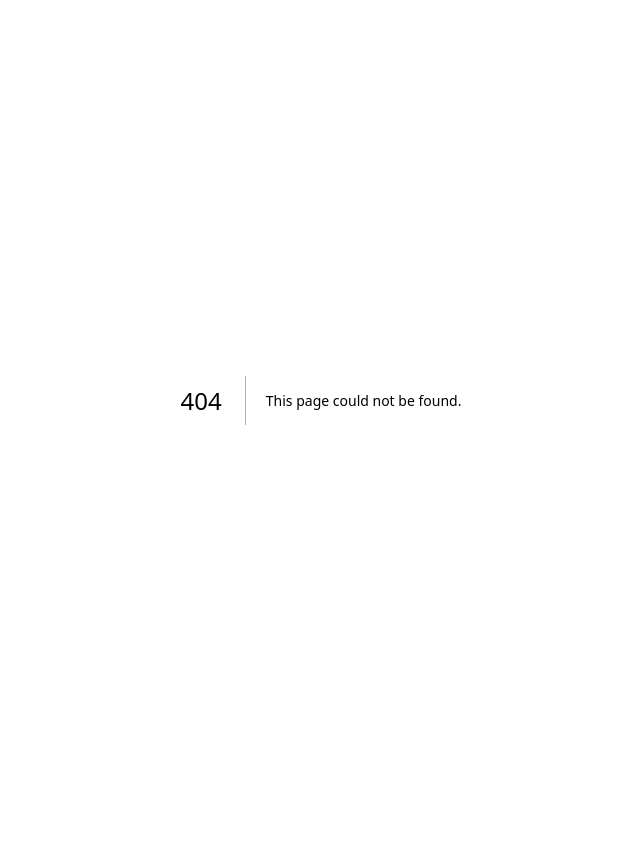
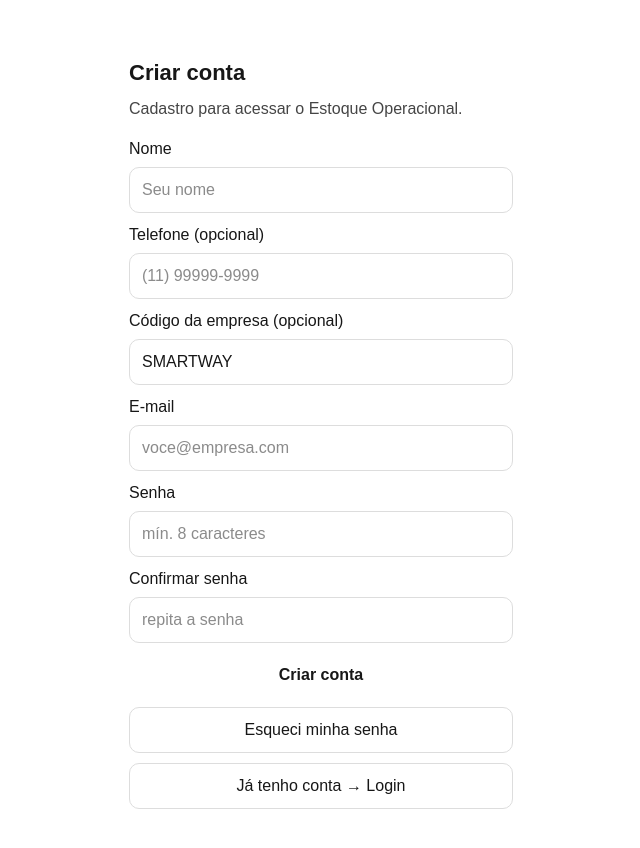
Before and after one commit to samvms/app_estoque, a Next.js app: page /signup in a window 1280 px wide. Before the commit this address had no page. Shown: the top 848 px of the page, without its empty margins (319-959 px from the left). Before the commit the page ends 800 px from the top, so only its background shows below. Built offline with nearby package versions, Linux system fonts and the light colour scheme; no server answers.

Commit message:
featured: add criar usuario e redefinir senha

```diff
--- /dev/null
+++ b/src/app/(public)/reset-password/page.tsx
@@ -0,0 +1,48 @@
+'use client'
+
+import { useState } from 'react'
+import { supabase } from '@/lib/supabase/client'
+
+export default function ResetPasswordPage() {
+  const [email, setEmail] = useState('')
+  const [msg, setMsg] = useState<string | null>(null)
+  const [loading, setLoading] = useState(false)
+
+  async function handleReset(e: React.FormEvent) {
+    e.preventDefault()
+    setMsg(null)
+    setLoading(true)
+
+    await supabase.auth.resetPasswordForEmail(email, {
+      redirectTo: `${location.origin}/update-password`,
+    })
+
+    setMsg(
+      'Se existir uma conta com esse e-mail, enviamos instruções para redefinir a senha.'
+    )
+    setLoading(false)
+  }
+
+  return (
+    <div style={{ maxWidth: 420, margin: '40px auto', padding: 16 }}>
+      <h1>Redefinir senha</h1>
+
+      <form onSubmit={handleReset} style={{ display: 'grid', gap: 10 }}>
+        <input
+          type="email"
+          placeholder="seu@email.com"
+          value={email}
+          onChange={(e) => setEmail(e.target.value)}
+          required
+          style={{ padding: 10, borderRadius: 10, border: '1px solid #ddd' }}
+        />
+
+        <button disabled={loading}>
+          {loading ? 'Enviando...' : 'Enviar link'}
+        </button>
+
+        {msg && <p>{msg}</p>}
+      </form>
+    </div>
+  )
+}
--- /dev/null
+++ b/src/app/(public)/signup/page.tsx
@@ -0,0 +1,234 @@
+'use client'
+
+import { useMemo, useState } from 'react'
+import { useRouter } from 'next/navigation'
+import { supabase } from '@/lib/supabase/client'
+
+
+type FormState = {
+  nome: string
+  telefone: string
+  empresaCodigo: string
+  email: string
+  senha: string
+  confirmarSenha: string
+}
+
+export default function SignupPage() {
+  const router = useRouter()
+
+  const [form, setForm] = useState<FormState>({
+    nome: '',
+    telefone: '',
+    empresaCodigo: 'SMARTWAY',
+    email: '',
+    senha: '',
+    confirmarSenha: '',
+  })
+
+  const [loading, setLoading] = useState(false)
+  const [error, setError] = useState<string | null>(null)
+  const [success, setSuccess] = useState<string | null>(null)
+
+  function onChange<K extends keyof FormState>(key: K, value: FormState[K]) {
+    setForm((prev) => ({ ...prev, [key]: value }))
+  }
+
+  function validate(): string | null {
+    if (!form.nome.trim()) return 'Informe seu nome.'
+    if (!form.email.trim()) return 'Informe seu e-mail.'
+    if (!form.senha) return 'Informe sua senha.'
+    if (form.senha.length < 8) return 'A senha deve ter pelo menos 8 caracteres.'
+    if (form.senha !== form.confirmarSenha) return 'As senhas não conferem.'
+    return null
+  }
+
+  async function handleSubmit(e: React.FormEvent) {
+    e.preventDefault()
+    setError(null)
+    setSuccess(null)
+
+    const v = validate()
+    if (v) {
+      setError(v)
+      return
+    }
+
+    setLoading(true)
+    try {
+      const { data, error } = await supabase.auth.signUp({
+        email: form.email.trim(),
+        password: form.senha,
+        options: {
+          data: {
+            nome: form.nome.trim(),
+            telefone: form.telefone.trim() || null,
+            empresa_codigo: form.empresaCodigo.trim() || 'SMARTWAY',
+          },
+        },
+      })
+
+      if (error) throw error
+
+      // Se email confirmation estiver ligada, session pode vir null
+      if (!data.session) {
+        setSuccess('Se o cadastro for possível, enviamos um e-mail de confirmação. Se você já tiver conta, use "Esqueci minha senha".')
+        return
+      }
+
+      // Se não precisar confirmar email, já loga e segue
+      router.push('/')
+    } catch (err: any) {
+      const msg =
+        err?.message ||
+        'Não foi possível criar sua conta. Verifique os dados e tente novamente.'
+      setError(msg)
+    } finally {
+      setLoading(false)
+    }
+  }
+
+  return (
+    <div style={{ maxWidth: 420, margin: '40px auto', padding: 16 }}>
+      <h1 style={{ fontSize: 22, fontWeight: 700, marginBottom: 8 }}>Criar conta</h1>
+      <p style={{ marginBottom: 16, opacity: 0.8 }}>
+        Cadastro para acessar o Estoque Operacional.
+      </p>
+
+      <form onSubmit={handleSubmit} style={{ display: 'grid', gap: 10 }}>
+        <label>
+          Nome
+          <input
+            value={form.nome}
+            onChange={(e) => onChange('nome', e.target.value)}
+            placeholder="Seu nome"
+            autoComplete="name"
+            required
+            style={inputStyle}
+          />
+        </label>
+
+        <label>
+          Telefone (opcional)
+          <input
+            value={form.telefone}
+            onChange={(e) => onChange('telefone', e.target.value)}
+            placeholder="(11) 99999-9999"
+            autoComplete="tel"
+            style={inputStyle}
+          />
+        </label>
+
+        <label>
+          Código da empresa (opcional)
+          <input
+            value={form.empresaCodigo}
+            onChange={(e) => onChange('empresaCodigo', e.target.value)}
+            placeholder="SMARTWAY"
+            style={inputStyle}
+          />
+        </label>
+
+        <label>
+          E-mail
+          <input
+            value={form.email}
+            onChange={(e) => onChange('email', e.target.value)}
+            placeholder="voce@empresa.com"
+            autoComplete="email"
+            required
+            style={inputStyle}
+          />
+        </label>
+
+        <label>
+          Senha
+          <input
+            type="password"
+            value={form.senha}
+            onChange={(e) => onChange('senha', e.target.value)}
+            placeholder="mín. 8 caracteres"
+            autoComplete="new-password"
+            required
+            style={inputStyle}
+          />
+        </label>
+
+        <label>
+          Confirmar senha
+          <input
+            type="password"
+            value={form.confirmarSenha}
+            onChange={(e) => onChange('confirmarSenha', e.target.value)}
+            placeholder="repita a senha"
+            autoComplete="new-password"
+            required
+            style={inputStyle}
+          />
+        </label>
+
+        {error ? (
+          <div style={alertErrorStyle}>{error}</div>
+        ) : success ? (
+          <div style={alertSuccessStyle}>{success}</div>
+        ) : null}
+
+        <button type="submit" disabled={loading} style={buttonStyle}>
+          {loading ? 'Criando...' : 'Criar conta'}
+        </button>
+
+        <button
+        type="button"
+        onClick={() => router.push('/reset-password')}
+        style={linkButtonStyle}
+        >
+        Esqueci minha senha
+        </button>
+
+        <button
+          type="button"
+          onClick={() => router.push('/login')}
+          style={linkButtonStyle}
+        >
+          Já tenho conta → Login
+        </button>
+      </form>
+    </div>
+  )
+}
+
+const inputStyle: React.CSSProperties = {
+  width: '100%',
+  padding: '10px 12px',
+  borderRadius: 10,
+  border: '1px solid #ddd',
+  marginTop: 6,
+}
+
+const buttonStyle: React.CSSProperties = {
+  padding: '10px 12px',
+  borderRadius: 10,
+  border: 0,
+  cursor: 'pointer',
+  fontWeight: 700,
+}
+
+const linkButtonStyle: React.CSSProperties = {
+  padding: '10px 12px',
+  borderRadius: 10,
+  border: '1px solid #ddd',
+  cursor: 'pointer',
+  background: 'transparent',
+}
+
+const alertErrorStyle: React.CSSProperties = {
+  padding: 10,
+  borderRadius: 10,
+  border: '1px solid #f3b4b4',
+}
+
+const alertSuccessStyle: React.CSSProperties = {
+  padding: 10,
+  borderRadius: 10,
+  border: '1px solid #b7e3b7',
+}
```
Also changed, not shown: src/app/(public)/update-password/page.tsx (added).
